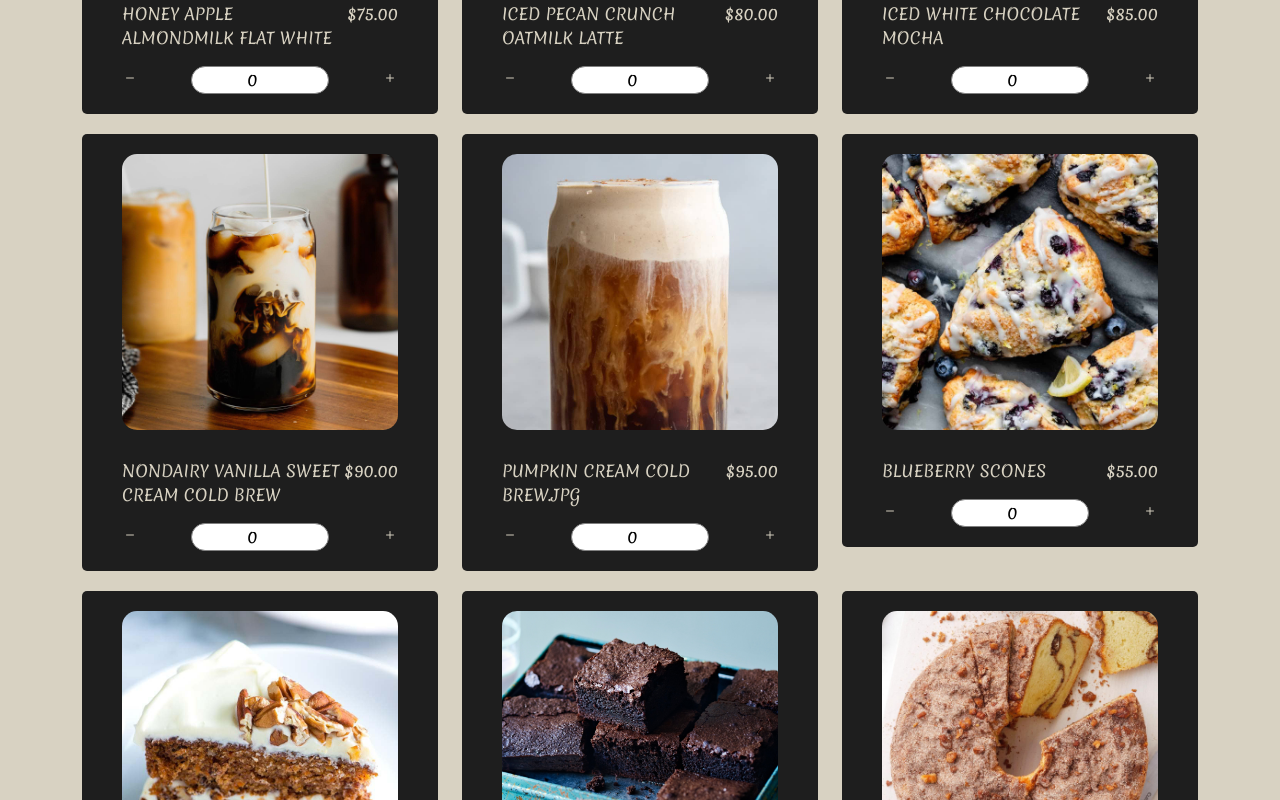
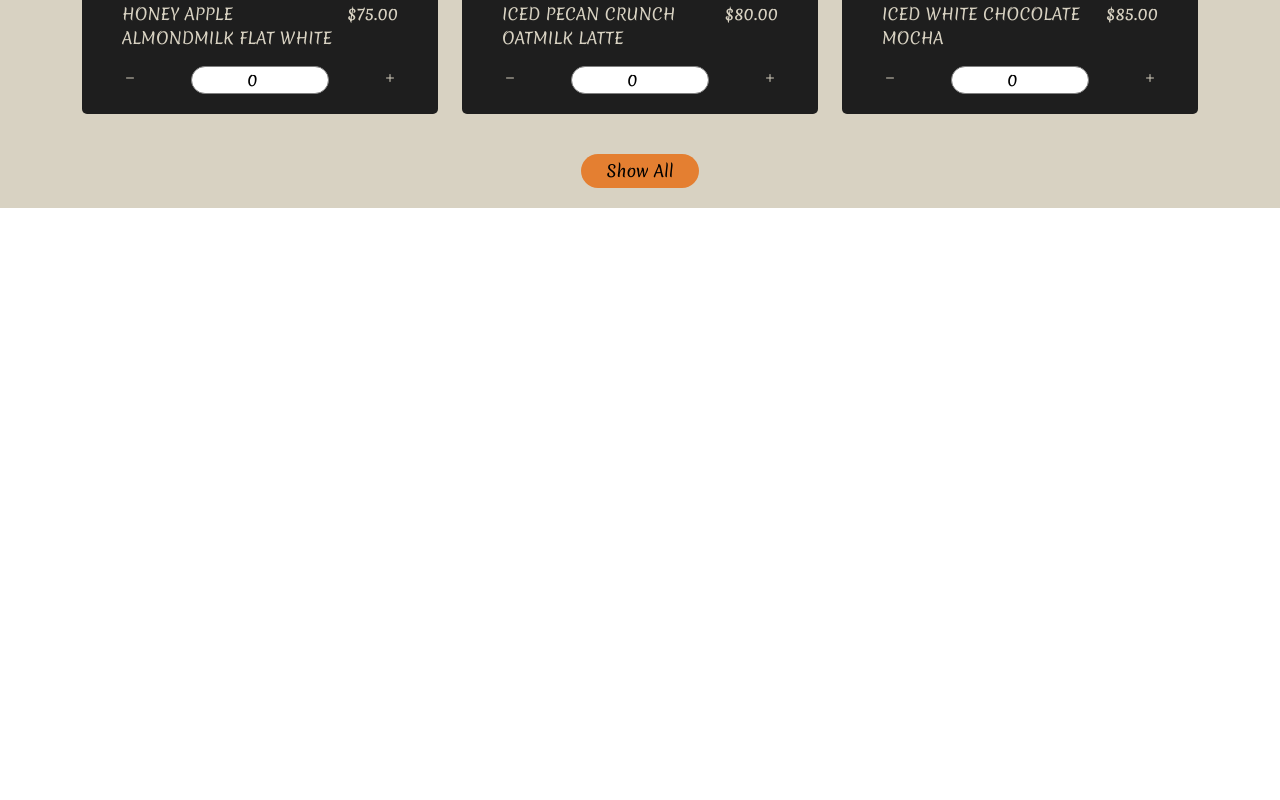
Before and after one commit to menady0/DEPI-Graduation-Project, an Angular app: page /menu in a window 1280 px wide. Shown: the part 860-1660 px from the top of the page. After the commit the page ends 1068 px from the top, so only its background shows below. Built offline with nearby package versions, Linux system fonts and the light colour scheme.

Commit message:
added 'show all' btn in menu

```diff
--- a/src/app/Components/menu-page/menu-page.component.css
+++ b/src/app/Components/menu-page/menu-page.component.css
@@ -117,3 +117,12 @@ section p {
     padding-left: 20px;
   }
 }
+.divBtn {
+  padding: 20px;
+}
+.showBtn {
+  padding: 5px 25px;
+  border: none;
+  border-radius: 25px;
+  background-color: #E47F31;
+}
--- a/src/app/Components/menu-page/menu-page.component.html
+++ b/src/app/Components/menu-page/menu-page.component.html
@@ -18,7 +18,7 @@
     </div>
     <div class="parent">
       <div class="row">
-        <div class="col-sm-6 col-md-4" *ngFor="let product of showProducts">
+        <div class="col-sm-6 col-md-4" *ngFor="let product of getPro()">
           <div class="myCard">
             <img [src]="product.imgURL" alt="" />
             <!-- <span class="text-primary">cold coffee</span> -->
@@ -42,6 +42,11 @@
           </div>
         </div>
       </div>
+      <div class="row d-flex justify-content-center divBtn">
+        <div class="col-md-4 text-center">
+          <button class="showBtn" (click)="btnToggle()">{{showAll ? "Show Less": "Show All"}}</button>
+        </div>
+      </div>
     </div>
   </section>
 </div>
--- a/src/app/Components/menu-page/menu-page.component.ts
+++ b/src/app/Components/menu-page/menu-page.component.ts
@@ -18,6 +18,13 @@ export class MenuPageComponent{
   constructor(private _ProductsService:ProductsService){
     this.showProducts = _ProductsService.getProducts()
     this.cart = 0
+  }
+  showAll:boolean = false;
+  getPro(){
+    return this.showAll ? this.showProducts : this.showProducts.slice(0, 6);
+  }
+  btnToggle(){
+    this.showAll = !this.showAll;
   }
   search(input:string){
     console.log(input);
@@ -111,4 +118,7 @@ export class MenuPageComponent{
       this.cart += this.showProducts[i].quantity
     }
   }
+  returnToCard():number{
+    return 0
+  }
 }
--- a/src/app/Modules/products.service.ts
+++ b/src/app/Modules/products.service.ts
@@ -177,7 +177,6 @@ export class ProductsService {
         quantity: 0,
       },
     ];
-
   }
   getProducts(): Product[] {
     return this.products;
```
